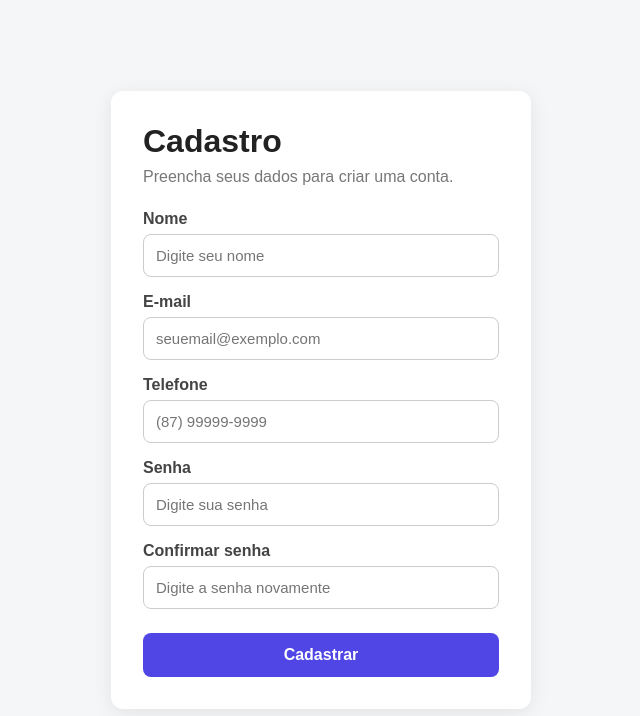
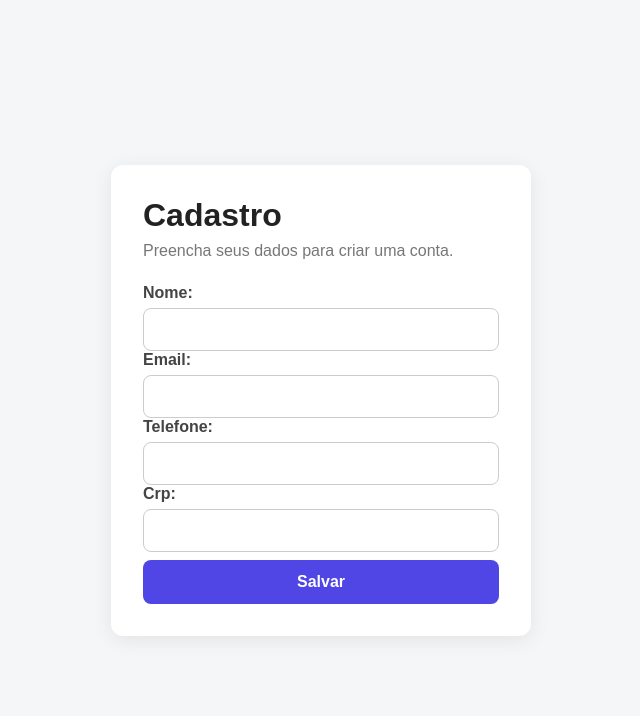
Before and after one commit to DankAlighieri/AgendaPsi, a Django app: template agenda/templates/cadastro.html in a window 1280 px wide. Shown: the top 716 px of the page, without its empty margins (319-959 px from the left). Run offline with Django 5.2, Linux system fonts and the light colour scheme; the template is opened without the code that fills it: values that come from a table or form of the project are taken from there, others are empty.

Commit message:
feature: Adicionado formula de cadastro de profissional utilizando ModelForm

```diff
--- /dev/null
+++ b/agenda/forms.py
@@ -0,0 +1,27 @@
+from django import forms
+from .models import Profissional
+
+# class ProfissionalForm(forms.Form):
+#         nome = forms.CharField(
+#             label = "nome",
+#             max_length = 100
+#         )
+#         email = forms.CharField(
+#             label = "email",
+#             max_length = 100
+#         )
+#         telefone = forms.CharField(
+#             label = "telefone",
+#             max_length = 100
+#         )
+#         crp = forms.CharField(
+#             label = "crp",
+#             max_length = 100
+#         )
+
+###
+# Reutilizando o modelo de dados ja definido
+class ProfissionalForm(forms.ModelForm):
+    class Meta:
+        model = Profissional
+        fields = ["nome", "email", "telefone", "crp"]
--- a/agenda/templates/cadastro.html
+++ b/agenda/templates/cadastro.html
@@ -84,6 +84,15 @@
     </style>
 </head>
 
+<!--script js para enviar um popup-->
+{% if messages %}
+    <script>
+        {% for message in messages %}
+            alert("{{ message|escapejs }}");
+        {% endfor %}
+    </script>
+{% endif %}
+
 <body>
 
     <div class="container">
@@ -92,67 +101,11 @@
         <p class="subtitle">Preencha seus dados para criar uma conta.</p>
 
         <form method="POST">
-
+            <!--Enviando os dados para o backend via post-->
             {% csrf_token %}
-
-            <div class="form-group">
-                <label for="nome">Nome</label>
-                <input
-                    type="text"
-                    id="nome"
-                    name="nome"
-                    placeholder="Digite seu nome"
-                    required
-                >
-            </div>
-
-            <div class="form-group">
-                <label for="email">E-mail</label>
-                <input
-                    type="email"
-                    id="email"
-                    name="email"
-                    placeholder="seuemail@exemplo.com"
-                    required
-                >
-            </div>
-
-            <div class="form-group">
-                <label for="telefone">Telefone</label>
-                <input
-                    type="tel"
-                    id="telefone"
-                    name="telefone"
-                    placeholder="(87) 99999-9999"
-                >
-            </div>
-
-            <div class="form-group">
-                <label for="senha">Senha</label>
-                <input
-                    type="password"
-                    id="senha"
-                    name="senha"
-                    placeholder="Digite sua senha"
-                    required
-                >
-            </div>
-
-            <div class="form-group">
-                <label for="confirmar_senha">Confirmar senha</label>
-                <input
-                    type="password"
-                    id="confirmar_senha"
-                    name="confirmar_senha"
-                    placeholder="Digite a senha novamente"
-                    required
-                >
-            </div>
-
-            <button type="submit">
-                Cadastrar
-            </button>
-
+            <!--campos inputs sao renderizados diretos das definicoes em forms.py-->
+            {{ form }}
+            <button type="submit">Salvar</button>
         </form>
 
     </div>
--- a/main/urls.py
+++ b/main/urls.py
@@ -22,4 +22,6 @@ from agenda import views
 urlpatterns = [
     path('admin/', admin.site.urls),
     path('', views.index, name='index'),
+    path('cadastroProfissional/', views.cadastroProfissional, name = "cadastroProfissional"),
+    path('teste', views.teste, name = 'teste')
 ]
```
Also changed, not shown: agenda/views.py (+18 -4 lines), db.sqlite3.
